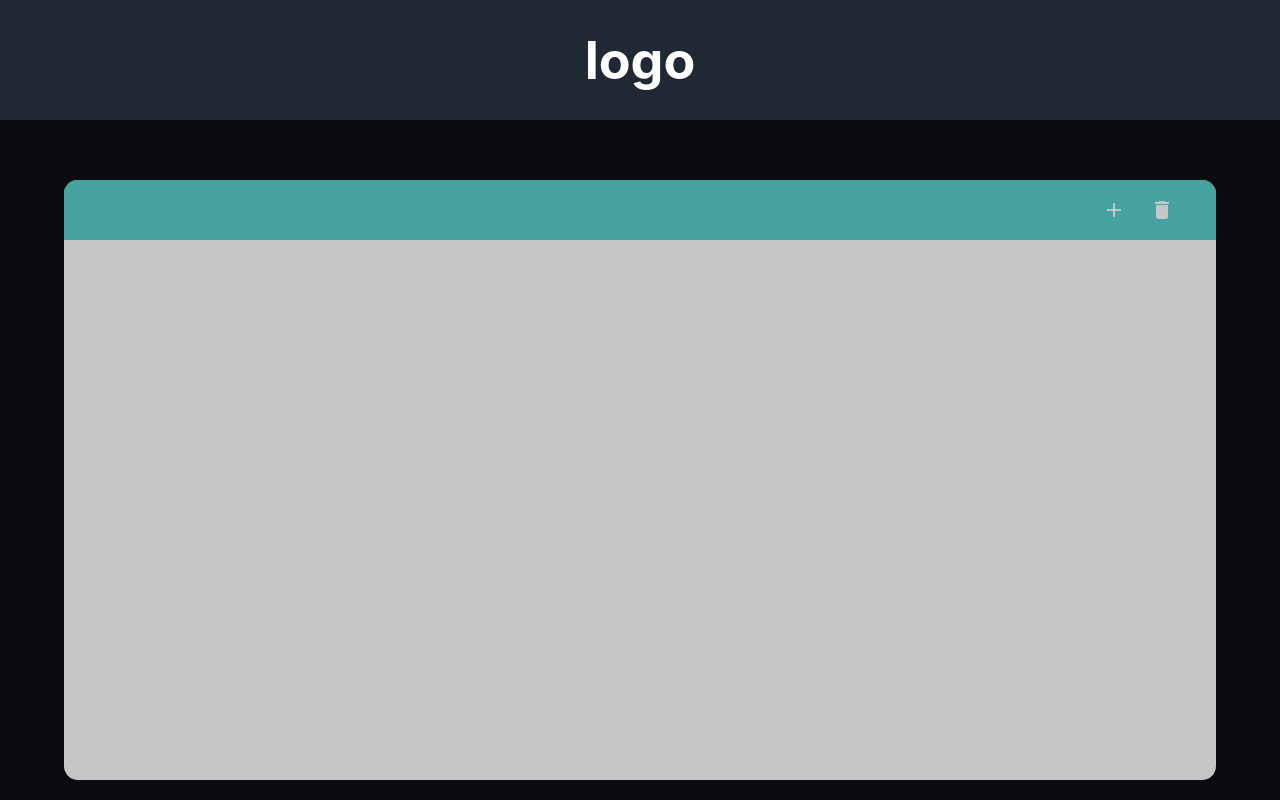
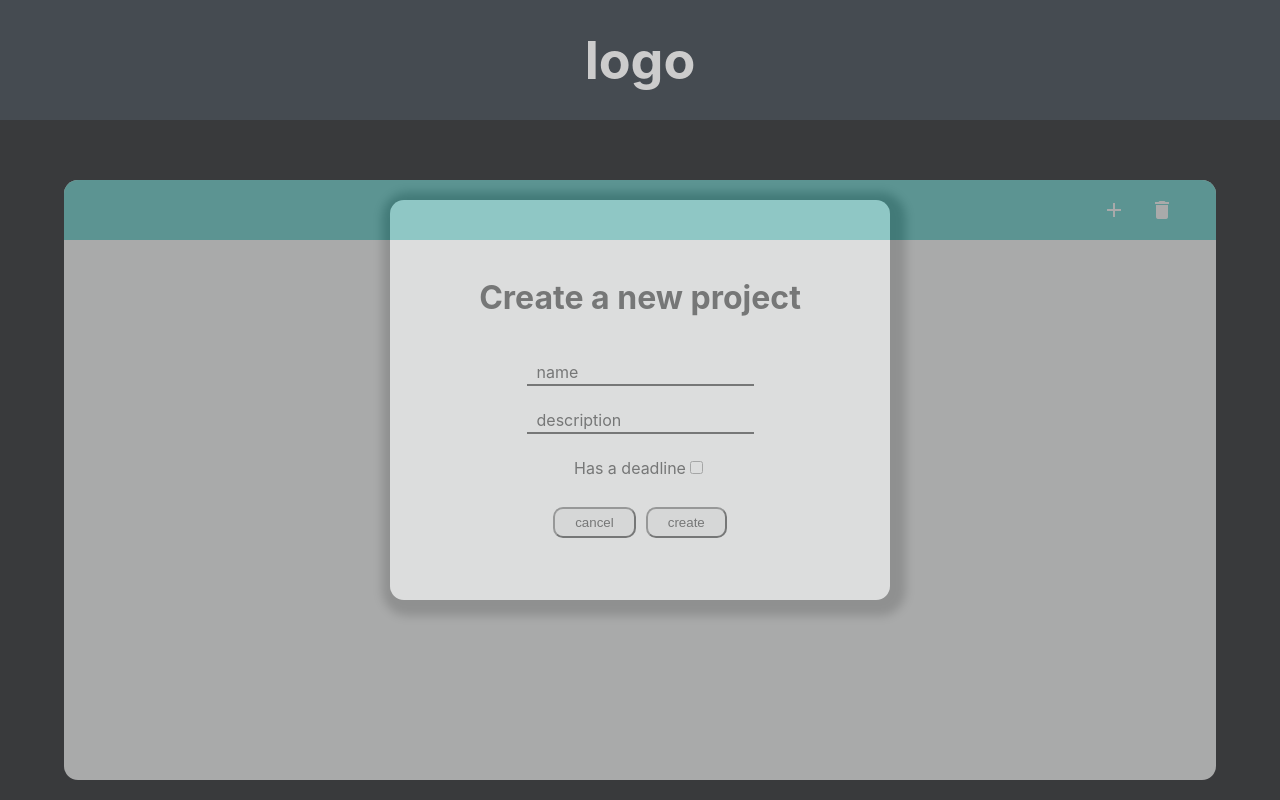
Before and after one commit to Akbar-26122005/taskmaster-client, a React (Create React App) app: page / in a window 1280 px wide. Both pictures are taken after a click on the element "add". Shown: the top 800 px of the page. Built offline with nearby package versions, Linux system fonts and the light colour scheme.

Commit message:
Добавлено окно создания проектов

```diff
--- /dev/null
+++ b/src/components/createProject.jsx
@@ -0,0 +1,48 @@
+import React, { useState } from "react";
+import '../styles/createProject.css';
+
+function ProjectCreator({closed}) {
+    const [projectName, setProjectName] = useState('');
+    const [projectDescription, setProjectDescription] = useState('');
+    const [hasDeadline, setHasDeadline] = useState(false);
+
+    function Close(e) {
+        if (e.target.id === 'create-project')
+            closed()
+    }
+
+    return (
+        <div id="create-project" onClick={e => Close(e)}>
+            <div id="create-form">
+                <h1 className="no-copy">Create a new project</h1>
+                <div className="row no-copy">
+                    <input type="text" id="project-name-input" placeholder=""
+                        value={projectName}
+                        onChange={e => setProjectName(e.target.value)}
+                    />
+                    <label htmlFor="project-name-input" onClick={e => document.getElementById('project-name-input').focus()}>name</label>
+                </div>
+                <div className="row no-copy">
+                    <input type="text" id="project-description-input" placeholder=""
+                        value={projectDescription}
+                        onChange={e => setProjectDescription(e.target.value)}
+                    />
+                    <label htmlFor="project-description-input" onClick={e => document.getElementById('project-description-input').focus()}>description</label>
+                </div>
+                <div className="row no-copy">
+                    <label htmlFor="">Has a deadline</label>
+                    <input type="checkbox"
+                        checked={hasDeadline}
+                        onChange={e => setHasDeadline(!hasDeadline)}
+                    />
+                </div>
+                <div className="row not-copy">
+                    <button>cancel</button>
+                    <button>create</button>
+                </div>
+            </div>
+        </div>
+    );
+}
+
+export default ProjectCreator;
--- a/src/components/projectCreator.jsx
+++ /dev/null
@@ -1,10 +0,0 @@
-import React from "react";
-import '../styles/projectCreator.css';
-
-function ProjectCreator() {
-    return (
-        <div id="create-project-popover" popover="auto"></div>
-    );
-}
-
-export default ProjectCreator;
--- a/src/index.css
+++ b/src/index.css
@@ -1,15 +1,13 @@
-/* scrollbar */
 *::-webkit-scrollbar {
-  /* width: 12px;
-  height: 0;
-  opacity: 0; */
   display: none;
 }
-/* *::-webkit-scrollbar-thumb {
-  background-color: var(--color4);
-  border-radius: 20px;
-  border: 1px solid var(--color2);
-} */
+
+.no-copy {
+  -ms-user-select: none;
+  -moz-user-select: none;
+  -webkit-user-select: none;
+  user-select: none;
+}
 
 body {
   margin: 0;
--- a/src/pages/Home.jsx
+++ b/src/pages/Home.jsx
@@ -1,17 +1,27 @@
-import React from "react";
+import React, { useState } from "react";
 import '../styles/Home.css';
-import ProjectCreator from "../components/projectCreator";
+import ProjectCreator from "../components/createProject";
 
 function Home() {
+    const [projectCreator, setProjectCreator] = useState(null);
+
+    const toolClick = (e) => {
+        if (e.target.classList.contains('add-tool')) {
+            setProjectCreator(<ProjectCreator closed={() => setProjectCreator(null)} />);
+        } else if (e.target.classList.contains('delete-tool')) {
+
+        }
+    }
+
     return (
         <div className="data-grid">
             <div className="header">
-                <div className="tools">
-                    <span className="material-icons tool add-tool" popoverTarget="create-project-popover" popoverTargetAction="show">add</span>
-                    <span className="material-icons tool delete-tool">delete</span>
+                <div className="tools no-copy">
+                    <span className="material-icons tool add-tool" onClick={e => toolClick(e)}>add</span>
+                    <span className="material-icons tool delete-tool" onClick={e => toolClick(e)}>delete</span>
                 </div>
             </div>
-            <ProjectCreator />
+            {projectCreator !== null && projectCreator}
         </div>
     );
 }
--- /dev/null
+++ b/src/styles/createProject.css
@@ -0,0 +1,64 @@
+#create-project {
+    position: fixed;
+    top: 0; bottom: 0;
+    left: 0; right: 0;
+    background-color: gray;
+    opacity: 0.4;
+    display: flex;
+    align-items: center; justify-content: center;
+}
+
+#create-form {
+    width: 500px; height: 400px;
+    background-color: #fff;
+    border-radius: 14px;
+    box-shadow: 4px 4px 10px 12px rgba(0, 0, 0, 0.5);
+
+    display: flex; flex-direction: column;
+    align-items: center; justify-content: center;
+    gap: 24px;
+}
+
+#create-form .row {
+    position: relative;
+
+    & input {
+        border: none;
+        outline: none;
+        border-bottom: 2px solid black;
+        transition: all 0.3s ease;
+        padding: 0 10px 2px 10px;
+        font-size: 16px;
+
+        &:focus {
+            border-color: #033fff;
+
+            & + label {
+                transform: translateY(-16px);
+                color: #033fff;
+                font-size: 14px;
+            }
+        }
+
+        :not(&:placeholder-shown) + label {
+            transform: translateY(-16px);
+            font-size: 14px;
+        }
+    }
+
+    & input + label {
+        position: absolute;
+        top: 0;
+        left: 10px;
+        transition: all 0.3s ease;
+        cursor: text;
+    }
+}
+
+#create-form button {
+    padding: 6px 20px;
+    border-width: 2px;
+    border-radius: 10px;
+    cursor: pointer;
+    margin: 5px;
+}
--- a/src/styles/projectCreator.css
+++ /dev/null
@@ -1,5 +0,0 @@
-#create-project-popover {
-    width: 100px;
-    height: 100px;
-    background: red;
-}
```
